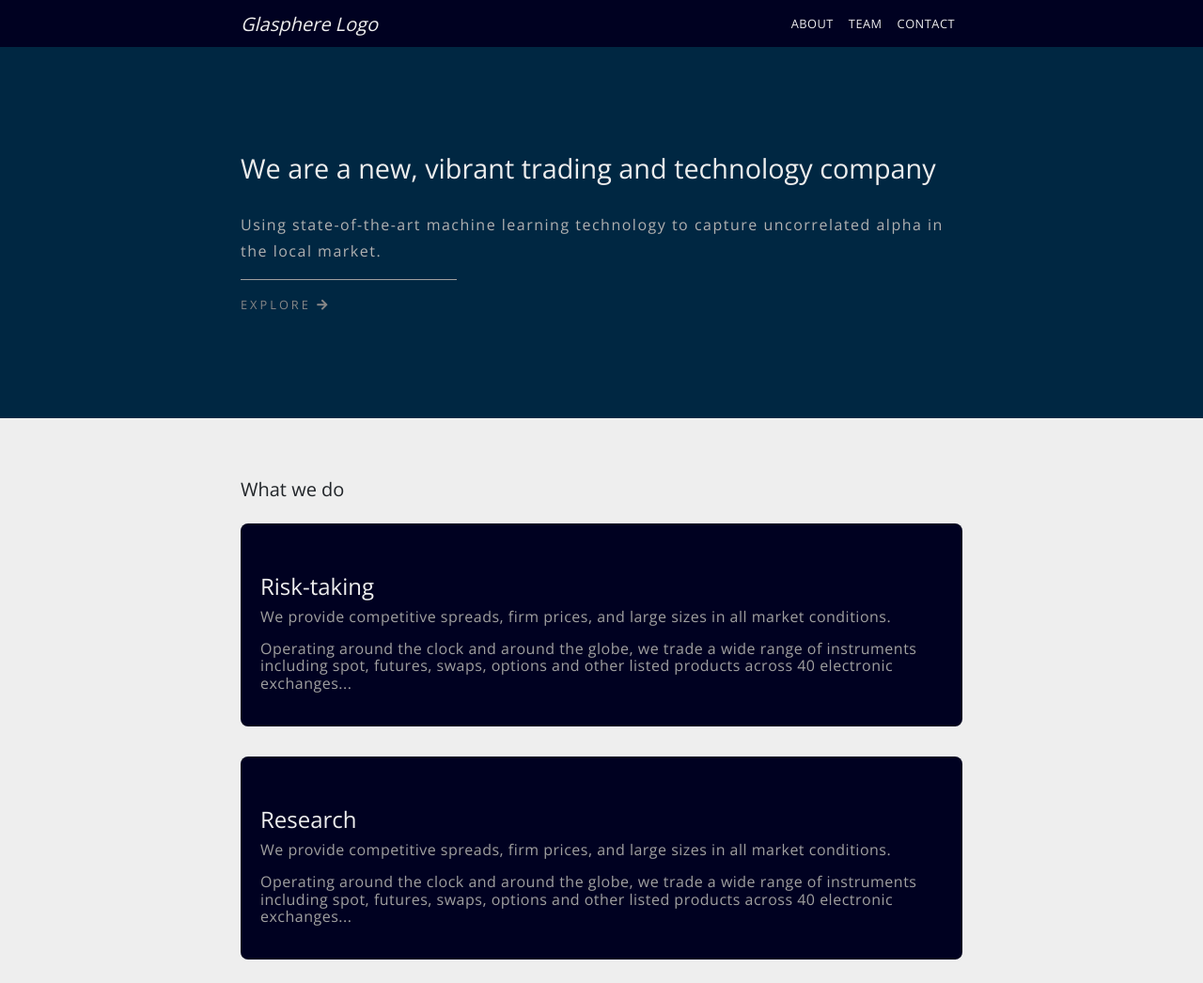
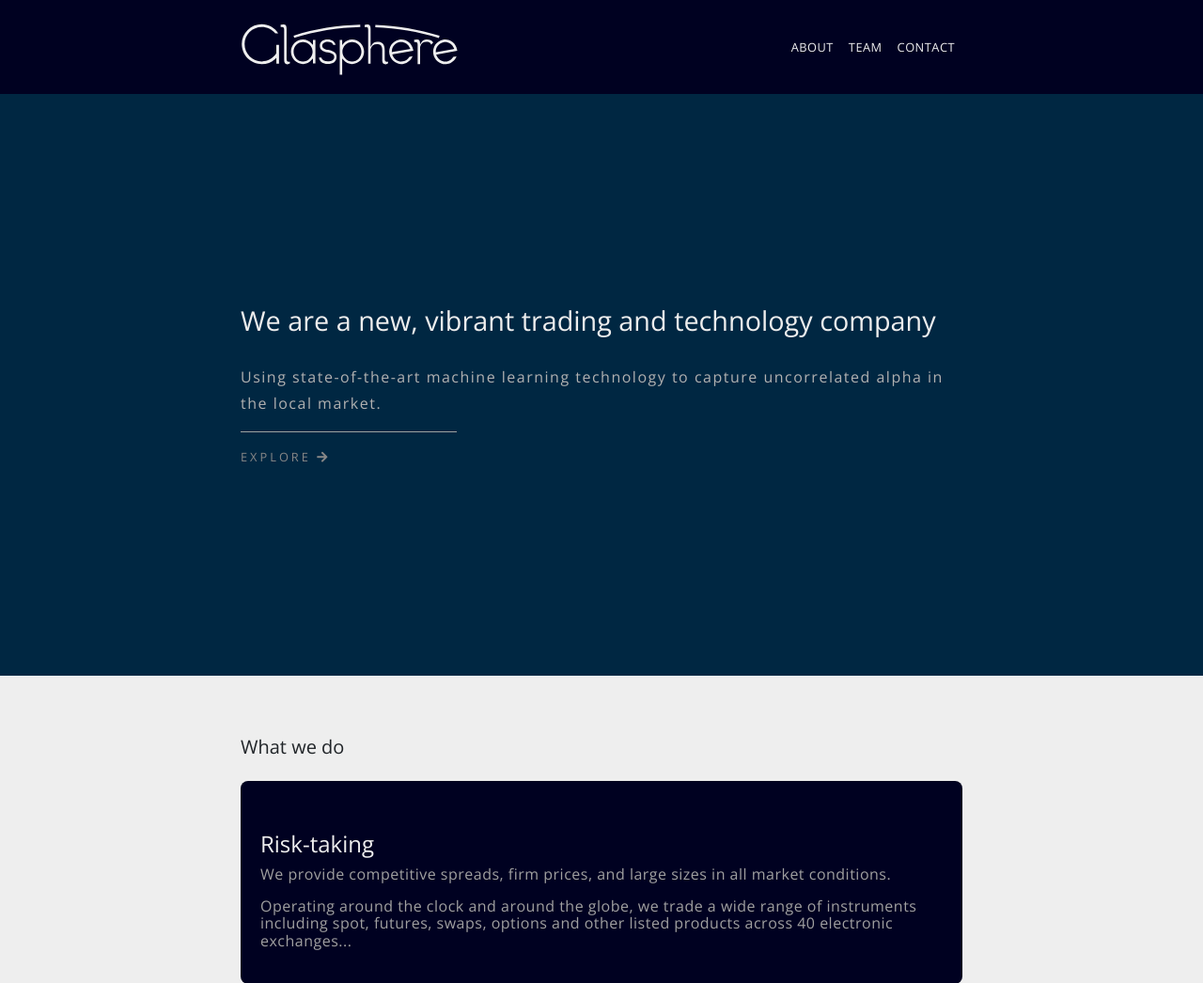
Before and after one commit to bridgelancer/glasphere-page, a Django app: page / in a window 1280 px wide. Shown: the top 1046 px of the page at 94% size. Run offline with Django 3.2, Linux system fonts and the light colour scheme; some libraries are stand-ins or nearby versions.

Commit message:
Added glasphere logo to site

```diff
--- a/page/frontend/static/frontend/main.css
+++ b/page/frontend/static/frontend/main.css
@@ -33,6 +33,7 @@ body {
     color: #eeeeee;
     padding-left: 20%;
     padding-right: 20%;
+    height: 100px;
 }
 
 .navbar-light .navbar-brand {
@@ -53,10 +54,10 @@ body {
     grid-area: i;
     background: #002742;
     color: #eeeeee;
-    padding-top: 7em;
+    padding-top: 14em;
     padding-left: 20%;
     padding-right: 20%;
-    padding-bottom: 7em;
+    padding-bottom: 14em;
 
 }
 
@@ -323,6 +324,16 @@ img {
     max-height: 60%;
 }
 
+.logo {
+    max-width: 232.3125px;
+    max-height: 56.25px;
+    margin-top: 5px;
+}
+
+footer .logo {
+    float: right;
+}
+
 
 #founder-cards .card {
     color: #000121;
--- a/page/frontend/templates/frontend/index.html
+++ b/page/frontend/templates/frontend/index.html
@@ -34,7 +34,7 @@
   <div class='container'>
 
     <nav class="navbar navbar-dark navbar-expand-sm navbar-light sticky-top" style="background-color: #000121;">
-      <a class="navbar-brand" href="#"><i>Glasphere Logo</i></a>
+      <img class='logo' src='{% static 'frontend/logo.svg' %}' alt='logo'>
       <button class="navbar-toggler" type="button" data-toggle="collapse" data-target="#navbarNavDropdown" aria-controls="navbarNavDropdown" aria-expanded="false" aria-label="Toggle navigation">
         <span class="navbar-toggler-icon"></span>
       </button>
@@ -273,7 +273,7 @@
 
     <footer>
       &#169 2019 Glasphere Ltd. All rights reserved
-      <i>Glasphere Logo</i>
+      <img class='logo' src='{% static 'frontend/logo.svg' %}' alt='logo'>
     </footer>
 
   </div>
```
Also changed, not shown: page/frontend/static/frontend/logo.svg (added).
